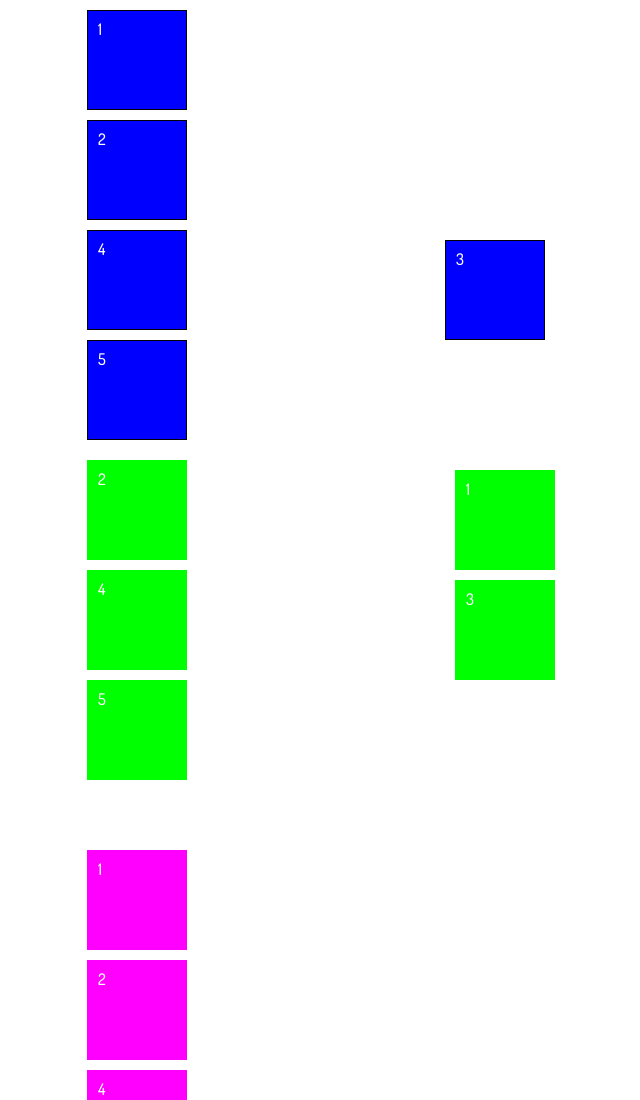
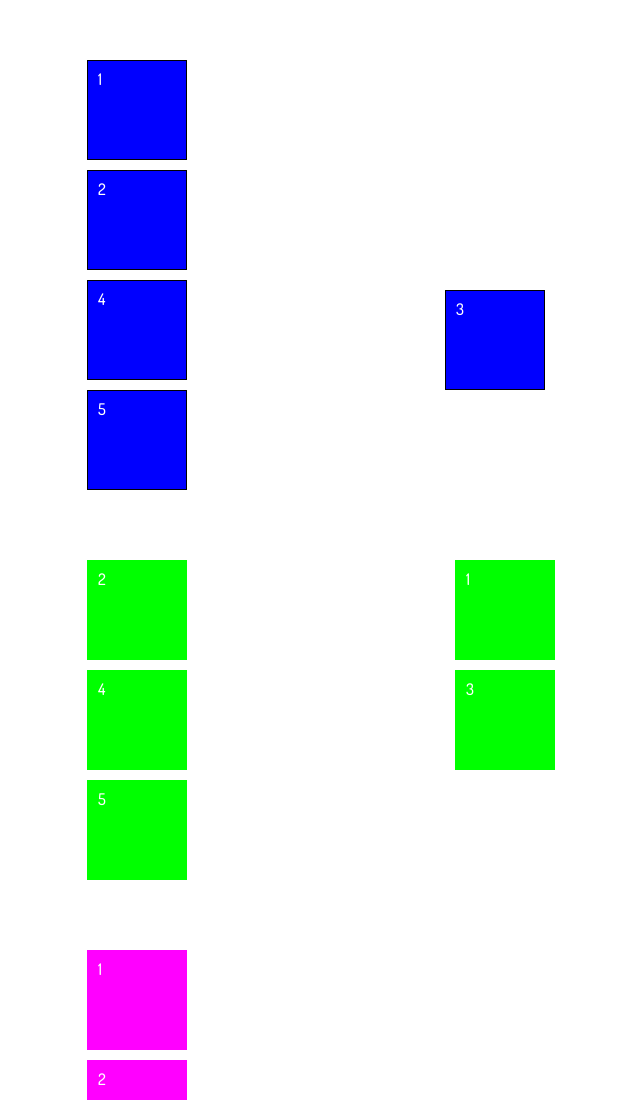
Before and after one commit to rashadsafa/star, a plain HTML site: page index.html in a window 1280 px wide. Shown: the top 1100 px of the page, without its empty margins (5-645 px from the left). Drawn offline with nearby package versions, Linux system fonts and the light colour scheme.

Commit message:
finishes

```diff
--- a/_blue.sass
+++ b/_blue.sass
@@ -1,4 +1,5 @@
 #blue
+    padding: 50px
     .minibox
         position: relative
         width: 100px
@@ -11,4 +12,4 @@
     .box3
         position: absolute
         left: 440px
-        top: 230px
+        top: 280px
--- a/green.sass
+++ b/green.sass
@@ -11,8 +11,8 @@
     .box1
         position: absolute
         left: 450px
-        top: 460px
+        top: 550px
     .box3
         position: absolute
         left: 450px
-        top: 570px
+        top: 660px
```
Also changed, not shown: green.css, style.css, 1 other file.
